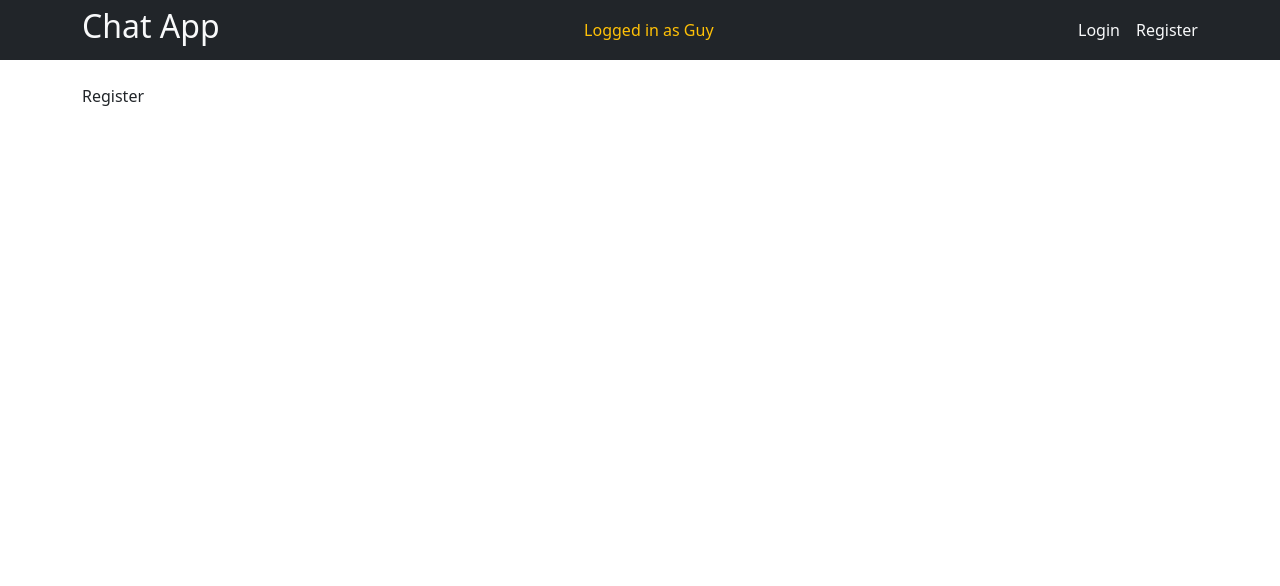
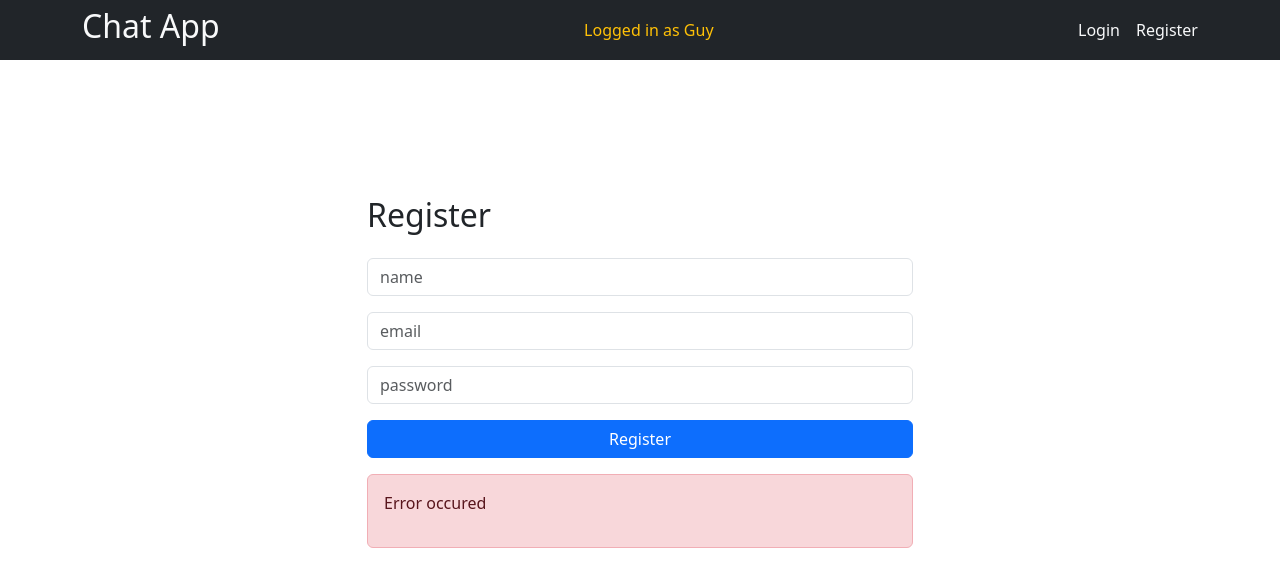
Before and after one commit to MeGallin/chat-node-react-client, a React (Vite) app: page /register in a window 1280 px wide. Shown: the top 586 px of the page. Built offline with nearby package versions, Linux system fonts and the light colour scheme.

Commit message:
Forms working

```diff
--- a/src/pages/Login.jsx
+++ b/src/pages/Login.jsx
@@ -1,7 +1,34 @@
 import React from 'react';
+import { Alert, Button, Form, Row, Col, Stack } from 'react-bootstrap';
 
 const Login = () => {
-  return <div>Login</div>;
+  return (
+    <>
+      <Form>
+        <Row
+          style={{
+            height: '100vh',
+            justifyContent: 'center',
+            paddingTop: '10%',
+          }}
+        >
+          <Col xs="6">
+            <Stack gap="3">
+              <h2>Login</h2>
+              <Form.Control type="email" placeholder="email" />
+              <Form.Control type="password" placeholder="password" />
+              <Button variant="primary" type="submit">
+                Login
+              </Button>
+              <Alert variant="danger">
+                <p>Error occured</p>
+              </Alert>
+            </Stack>
+          </Col>
+        </Row>
+      </Form>
+    </>
+  );
 };
 
 export default Login;
--- a/src/pages/Register.jsx
+++ b/src/pages/Register.jsx
@@ -1,7 +1,35 @@
 import React from 'react';
+import { Alert, Button, Form, Row, Col, Stack } from 'react-bootstrap';
 
 const Register = () => {
-  return <div>Register</div>;
+  return (
+    <>
+      <Form>
+        <Row
+          style={{
+            height: '100vh',
+            justifyContent: 'center',
+            paddingTop: '10%',
+          }}
+        >
+          <Col xs="6">
+            <Stack gap="3">
+              <h2>Register</h2>
+              <Form.Control type="text" placeholder="name" />
+              <Form.Control type="email" placeholder="email" />
+              <Form.Control type="password" placeholder="password" />
+              <Button variant="primary" type="submit">
+                Register
+              </Button>
+              <Alert variant="danger">
+                <p>Error occured</p>
+              </Alert>
+            </Stack>
+          </Col>
+        </Row>
+      </Form>
+    </>
+  );
 };
 
 export default Register;
```
